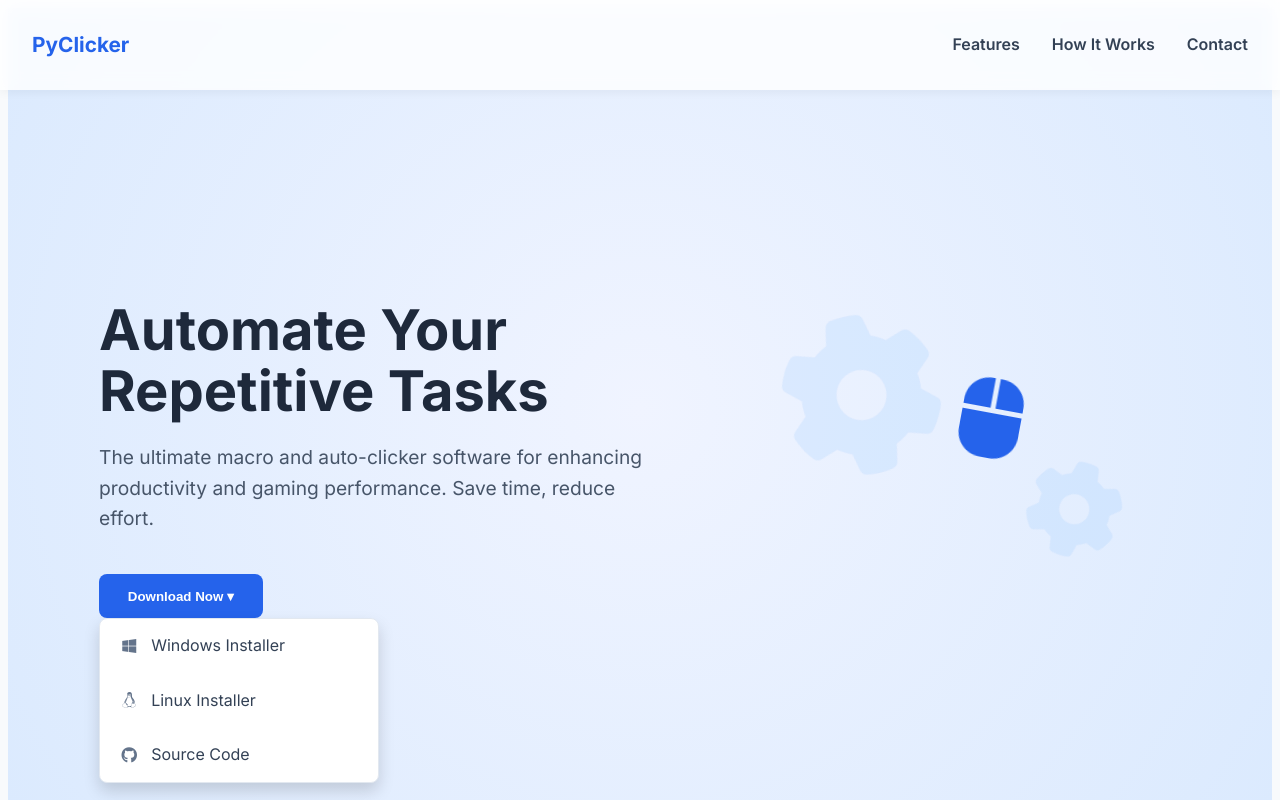
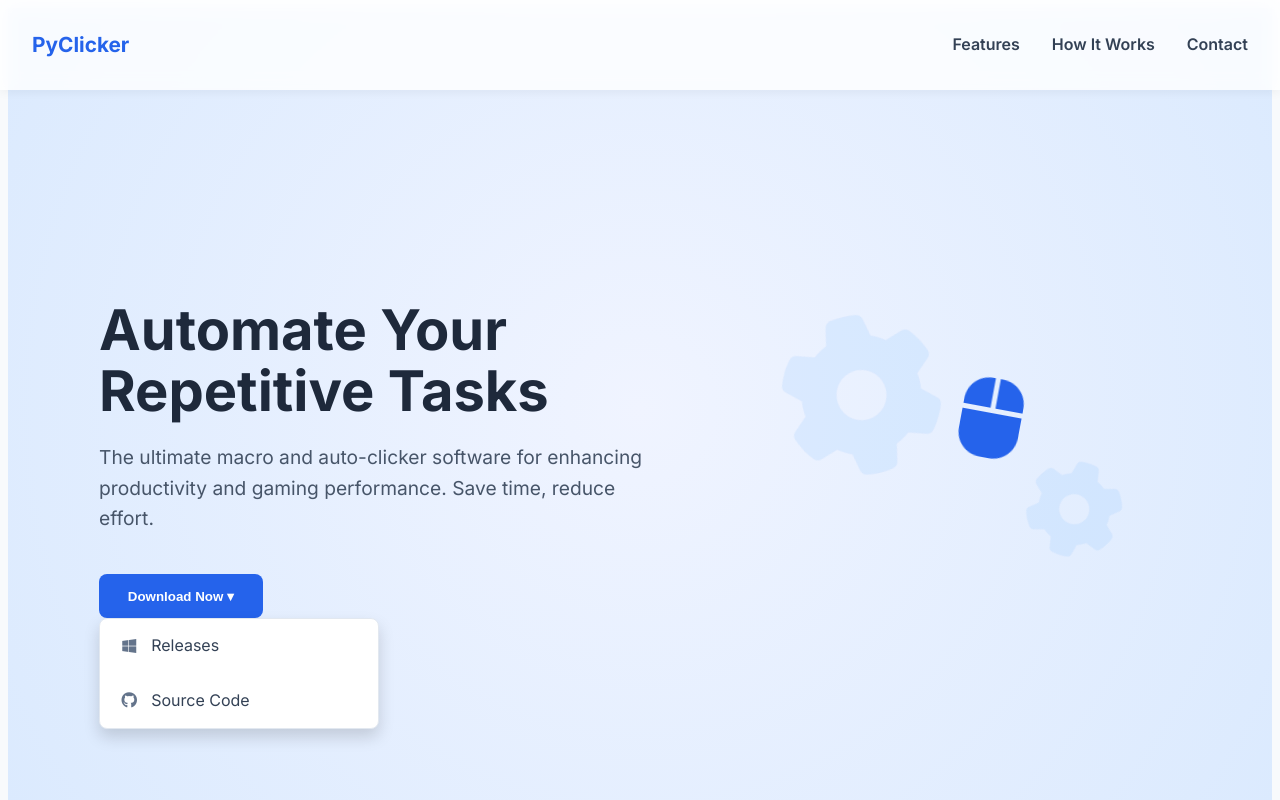
Before and after one commit to CoreSecFrame/PyClicker, a plain HTML site: page index.html in a window 1280 px wide. Both pictures are taken after a click on the button "Download Now ▾". Shown: the top 800 px of the page. Drawn offline with Linux system fonts and the light colour scheme.

Commit message:
Update index.html

```diff
--- a/index.html
+++ b/index.html
@@ -31,14 +31,10 @@
         <div class="dropdown">
           <button class="btn btn-primary dropdown-btn">Download Now ▾</button>
           <div class="dropdown-content">
-            <a
-              href="https://github.com/sPROFFEs/autoclicker/releases/download/1.0/PyclickRecorder_Windows_installer.exe">
-              <i class="fab fa-windows"></i> Windows Installer
+            <a href="https://github.com/CoreSecFrame/PyClicker/releases/tag/pro">
+              <i class="fab fa-windows"></i> Releases
             </a>
-            <a href="https://github.com/sPROFFEs/autoclicker/releases/download/1.0/PyclickRecorder_Linux_installer.sh">
-              <i class="fab fa-linux"></i> Linux Installer
-            </a>
-            <a href="https://github.com/sPROFFEs/autoclicker">
+            <a href="https://github.com/CoreSecFrame/PyClicker/tree/main/code">
               <i class="fab fa-github"></i> Source Code
             </a>
           </div>
@@ -163,7 +159,7 @@
         <a href="#contact">Contact</a>
       </div>
       <div class="social-icons">
-        <a href="https://github.com/sPROFFEs/autoclicker">GitHub</a>
+        <a href="https://github.com/CoreSecFrame/PyClicker">GitHub</a>
       </div>
     </div>
     <p>© 2025 PyClicker | Open Source Project</p>
```
